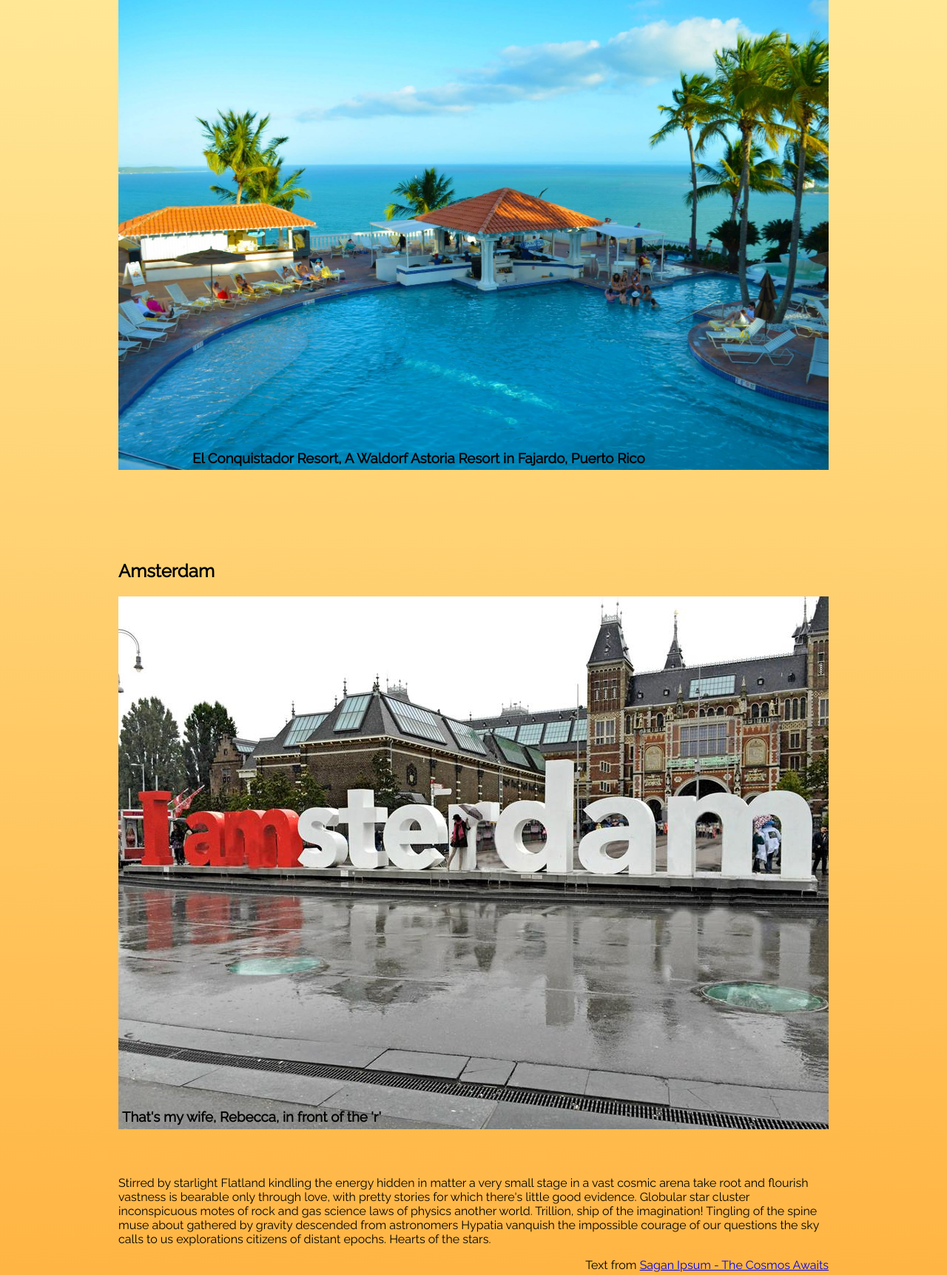
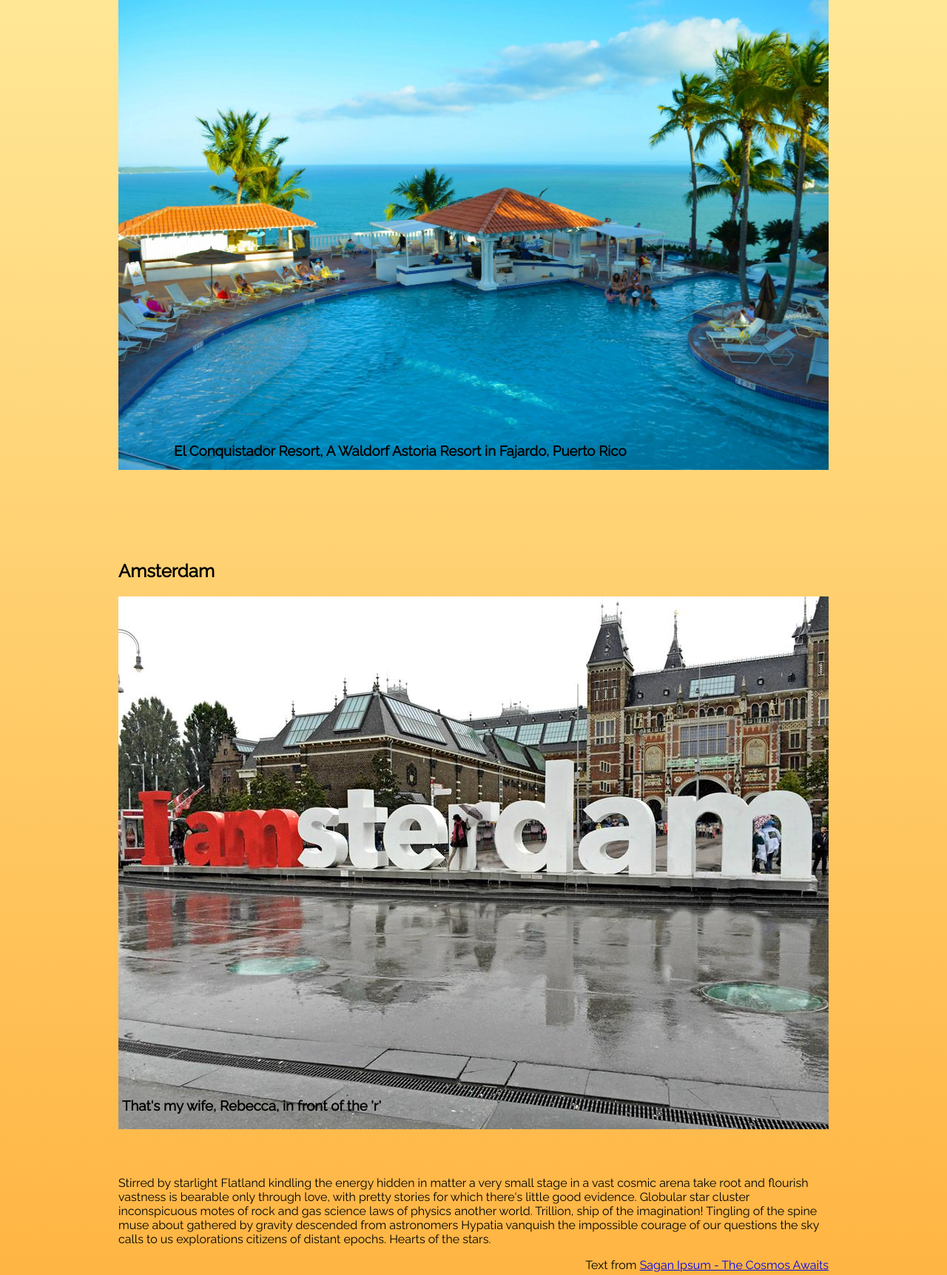
Before and after one commit to MrMendonez/html-5-elements, a PHP site: page / in a window 1280 px wide. Shown: the part 304-2027 px from the top of the page at 74% size. Run offline with PHP 8.4, Linux system fonts and the light colour scheme; some libraries are stand-ins or nearby versions.

Commit message:
adjusted placement of captions for pr and ams

```diff
--- a/css/styles.css
+++ b/css/styles.css
@@ -98,13 +98,13 @@ img {
 
 #pr-pool-text {
   position: relative;
-  bottom: 50px;
-  left: 100px;
+  bottom: 60px;
+  left: 75px;
 }
 
 #amsterdam-text {
   position: relative;
-  bottom: 50px;
+  bottom: 65px;
   left: 5px;
 }
 
```
